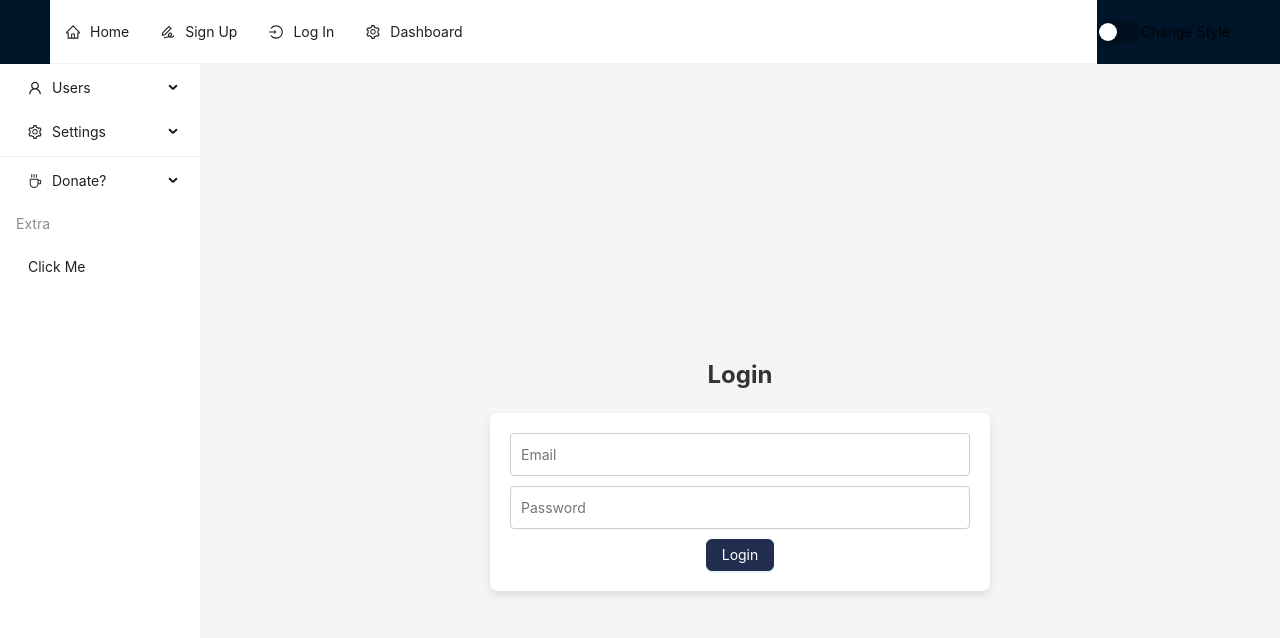
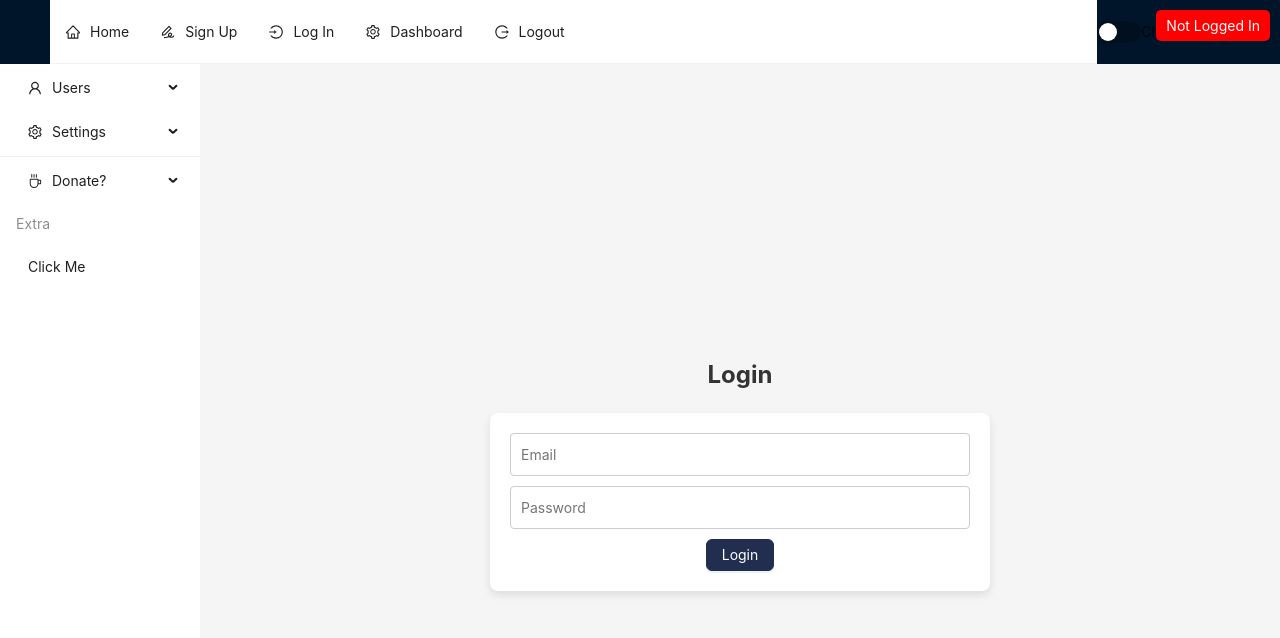
Before and after one commit to JoshMassa/Ease, a React (Vite) app in the folder client/: page /login in a window 1280 px wide. Shown: the top 638 px of the page. Built offline with nearby package versions, Linux system fonts and the light colour scheme; no server answers.

Commit message:
added logout link in the nav. set up logout function so when logout is clicked the token is removed from localstorage

```diff
--- a/client/package.json
+++ b/client/package.json
@@ -12,6 +12,7 @@
   "dependencies": {
     "@apollo/client": "^3.10.4",
     "graphql": "^16.8.1",
+    "jwt-decode": "^4.0.0",
     "react": "^18.2.0",
     "react-dom": "^18.2.0",
     "react-router-dom": "^6.23.1",
--- a/client/src/App.jsx
+++ b/client/src/App.jsx
@@ -5,6 +5,8 @@ import { ApolloProvider, InMemoryCache, ApolloClient } from '@apollo/client';
 import Header from './components/Header';
 import Navigation from './components/Navigation';
 import { Layout } from 'antd';
+import LoggedInIndicator from './components/LoggedInIndicator'; // Add this import
+
 
 const client = new ApolloClient({
   uri: 'http://localhost:3000/graphql',
@@ -27,6 +29,7 @@ const App = () => {
             <Layout>
               <Content style={{ minHeight: '91vh' }}>
                 <Outlet />
+                <LoggedInIndicator />
               </Content>
             </Layout>
           </Layout>
--- a/client/src/components/Header.jsx
+++ b/client/src/components/Header.jsx
@@ -2,50 +2,60 @@ import React, { useState } from 'react';
 import {
     HomeOutlined,
     SignatureOutlined,
-    MoonFilled,
     LoginOutlined,
     SettingOutlined,
+    LogoutOutlined,
 } from '@ant-design/icons';
 import { Layout, Menu, Switch } from 'antd';
-import { Link } from 'react-router-dom';
+import { Link, useNavigate } from 'react-router-dom';
+import AuthService from '../utils/auth';
 
 const { Header: AntHeader } = Layout;
+
+function Header() {
+    console.log('Header component rendered');
+    const [theme, setTheme] = useState('light');
+    const navigate = useNavigate();
+
+    const changeTheme = (value) => {
+        setTheme(value ? 'dark' : 'light');
+    };
+
+    const handleLogout = () => {
+        AuthService.logout();
+        console.log('Logout clicked'); // Add log to verify click
+    };
 
     const items = [
         {
             label: <Link to='/'>Home</Link>,
             key: 'homePage',
-        icon: <HomeOutlined/>,
-
+            icon: <HomeOutlined />,
         },
         {
             label: <Link to='/signup'>Sign Up</Link>,
-        key: "signUp",
-        icon: <SignatureOutlined/>,
-
+            key: 'signUp',
+            icon: <SignatureOutlined />,
         },
         {
             label: <Link to='/login'>Log In</Link>,
             key: 'logIn',
-        icon: <LoginOutlined/>,
-
+            icon: <LoginOutlined />,
         },
         {
             label: <Link to='/userdashboard'>Dashboard</Link>,
             key: 'userDashboard',
-        icon: <SettingOutlined/>,
-    }
-]
-
-function Header() {
-    console.log('Header component rendered');
-    const [theme, setTheme] = useState('light');
-    const changeTheme = (value) => {
-        setTheme(value ? 'dark' : 'light');
-      };
+            icon: <SettingOutlined />,
+        },
+        {
+            label: 'Logout',
+            key: 'logout',
+            icon: <LogoutOutlined />,
+            onClick: handleLogout,
+        },
+    ];
 
     return (
-
         <AntHeader
             style={{
                 display: 'flex',
--- /dev/null
+++ b/client/src/components/LoggedInIndicator.jsx
@@ -0,0 +1,32 @@
+import React, { useState, useEffect } from 'react';
+import AuthService from '../utils/auth';
+
+const LoggedInIndicator = () => {
+  const [user, setUser] = useState(null);
+
+  useEffect(() => {
+    const updateUser = async () => {
+      const profile = await AuthService.getProfile();
+      setUser(profile);
+    };
+
+    updateUser();
+
+    const handleStorageChange = () => {
+      updateUser();
+    };
+
+    window.addEventListener('storage', handleStorageChange);
+    return () => {
+      window.removeEventListener('storage', handleStorageChange);
+    };
+  }, []);
+
+  return (
+    <div style={{ position: 'fixed', top: 10, right: 10, padding: '5px 10px', background: user ? 'green' : 'red', color: 'white', borderRadius: '5px' }}>
+      {user ? `Logged in as ${user.username || 'Unknown User'}` : 'Not Logged In'}
+    </div>
+  );
+};
+
+export default LoggedInIndicator;
--- a/client/src/pages/Login.jsx
+++ b/client/src/pages/Login.jsx
@@ -1,10 +1,21 @@
 import React, { useState } from "react";
 import { useMutation } from "@apollo/client";
-import { useNavigate } from "react-router-dom";
+import gql from "graphql-tag";
 import FormInput from "../components/FormInput";
 import "../styles/Login.css";
 import { Button } from "antd";
-import { LOGIN } from "../utils/mutations";
+import AuthService from "../utils/auth";
+
+const LOGIN_USER = gql`
+  mutation login($email: String!, $password: String!) {
+    login(email: $email, password: $password) {
+      _id
+      username
+      email
+      token
+    }
+  }
+`;
 
 const Login = () => {
   const [formData, setFormData] = useState({
@@ -12,8 +23,7 @@ const Login = () => {
     password: "",
   });
 
-  const [login, { loading, error }] = useMutation(LOGIN);
-  const navigate = useNavigate();
+  const [login, { loading, error }] = useMutation(LOGIN_USER);
 
   const handleChange = (e) => {
     setFormData({
@@ -28,12 +38,12 @@ const Login = () => {
       const { data } = await login({
         variables: { ...formData },
       });
+      console.log(data); // Log the response to ensure it includes the token
+      AuthService.login(data.login.token); // Save the token using AuthService
       setFormData({
         email: '',
         password: '',
       });
-      console.log(data);
-      navigate('/');
     } catch (err) {
       console.error(err);
     }
--- a/client/src/utils/auth.js
+++ b/client/src/utils/auth.js
@@ -1,27 +1,23 @@
-// use this to decode a token and get the user's information out of it
-import * as jwtDecode from 'jwt-decode';
-const decode = jwtDecode;
+import { jwtDecode } from 'jwt-decode'; // Correct import statement
 
-// create a new class to instantiate for a user
 class AuthService {
-  // get user data
   getProfile() {
     const token = this.getToken();
+    console.log('Token:', token);
     if (!token) return null;
-    return decode(token);
+    const decoded = jwtDecode(token); // Use jwtDecode directly
+    console.log('Decoded token:', decoded);
+    return decoded;
   }
 
-  // check if user's logged in
   loggedIn() {
-    // Checks if there is a saved token and it's still valid
     const token = this.getToken();
-    return !!token && !this.isTokenExpired(token); // handwaiving here
+    return !!token && !this.isTokenExpired(token);
   }
 
-  // check if token is expired
   isTokenExpired(token) {
     try {
-      const decoded = decode(token);
+      const decoded = jwtDecode(token); // Use jwtDecode directly
       return decoded.exp < Date.now() / 1000;
     } catch (err) {
       return false;
@@ -29,21 +25,20 @@ class AuthService {
   }
 
   getToken() {
-    // Retrieves the user token from localStorage
     return localStorage.getItem('id_token');
   }
 
   login(idToken) {
-    // Saves user token to localStorage
+    console.log('Setting token:', idToken);
     localStorage.setItem('id_token', idToken);
     window.location.assign('/');
   }
 
   logout() {
-    // Clear user token and profile data from localStorage
+    console.log('Logging out...');
     localStorage.removeItem('id_token');
-    // this will reload the page and reset the state of the application
-    window.location.assign('/');
+    console.log('Token removed:', !localStorage.getItem('id_token')); // Check if token is removed
+    window.location.assign('/login');
   }
 }
 
```
Also changed, not shown: 1 other file (tests, documents, lock files or other folders). Lines whose indentation alone changed are shown as unchanged.
